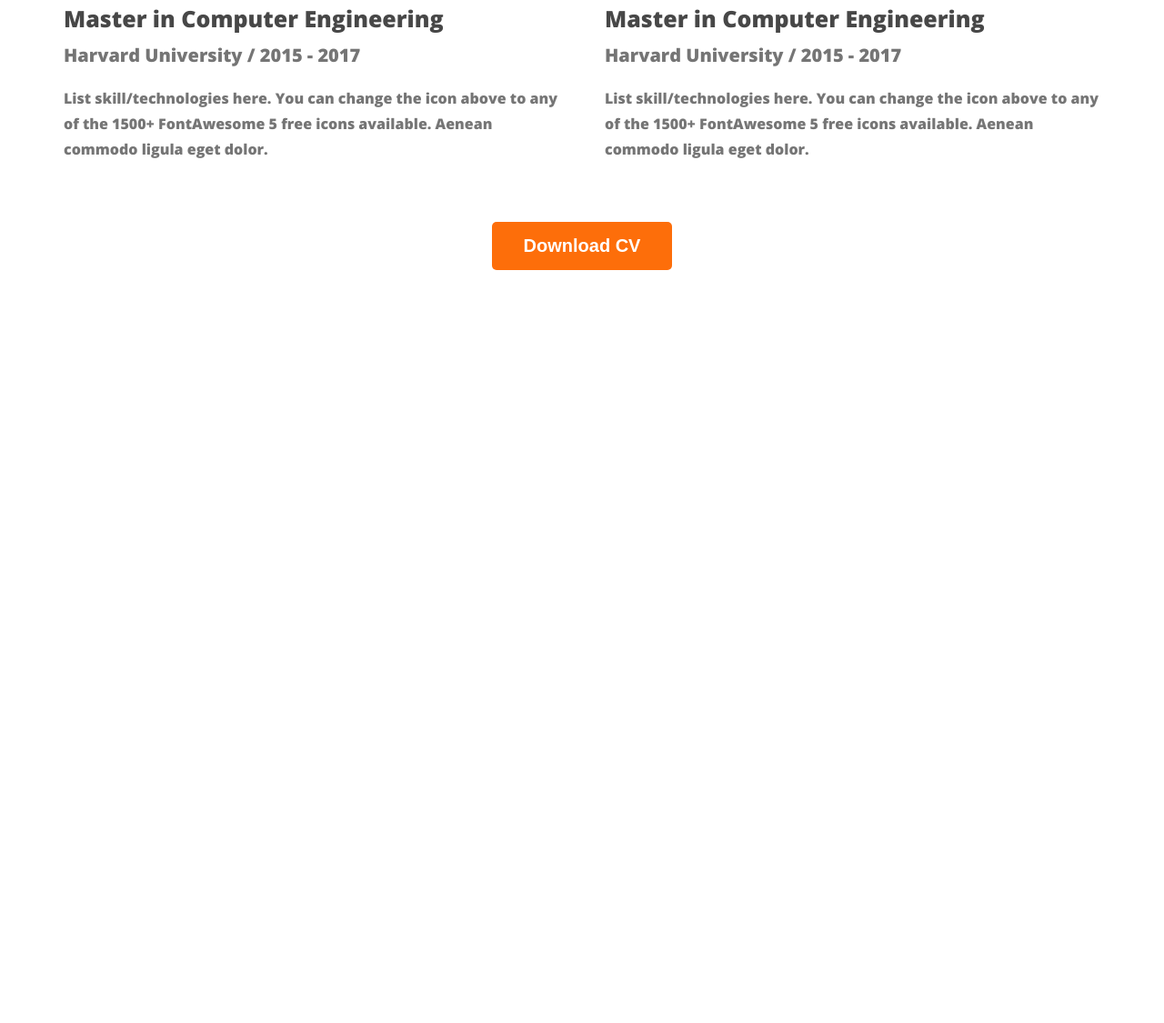
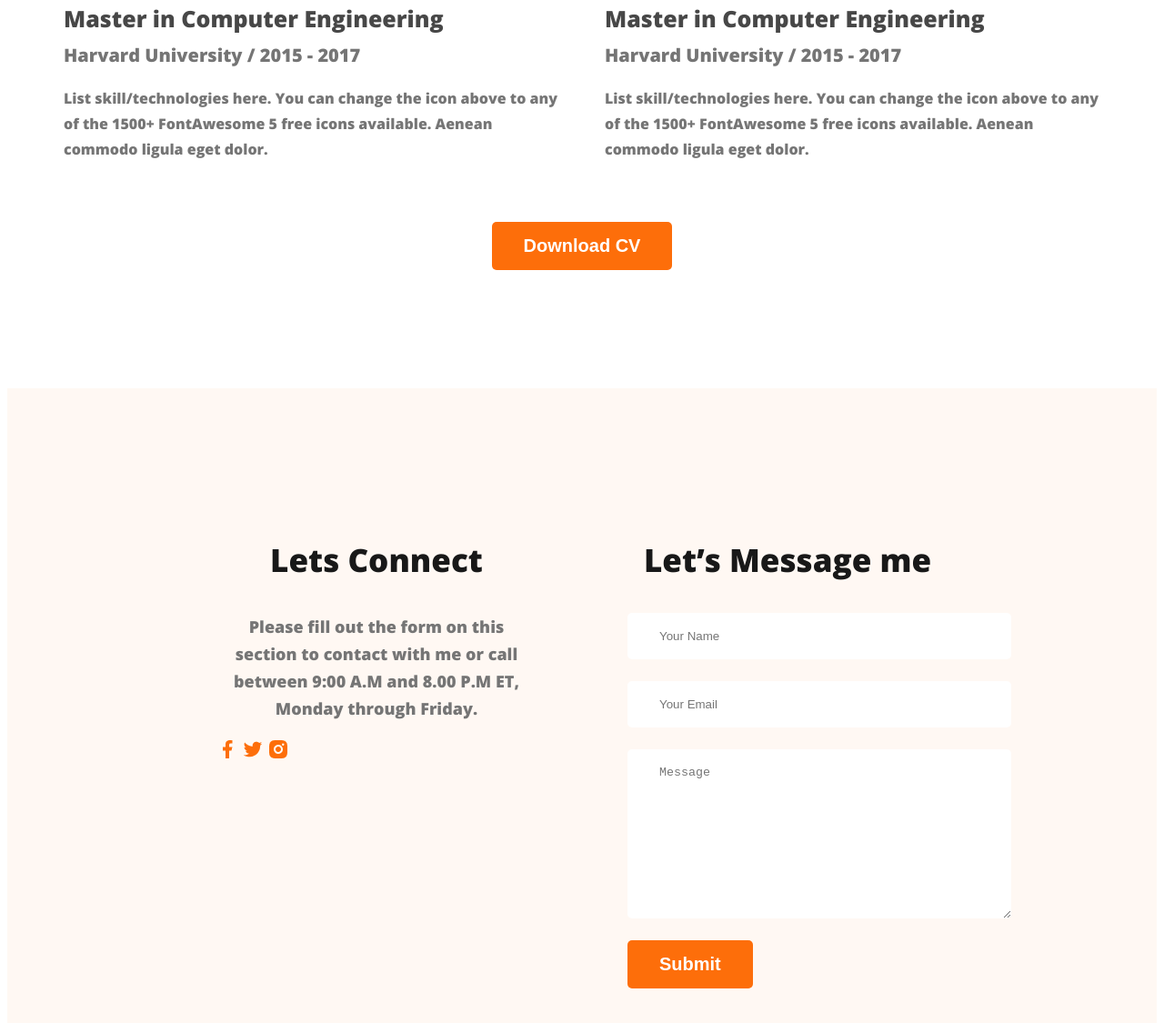
Before and after one commit to Nasim-Taif/webdeveloper-portfolio, a plain HTML site: page index.html in a window 1280 px wide. Shown: the part 3109-4234 px from the top of the page at 91% size. Before the commit the page ends 3414 px from the top, so only its background shows below. Drawn offline with nearby package versions, Linux system fonts and the light colour scheme.

Commit message:
Mota Muti Full Complete

```diff
--- a/index.html
+++ b/index.html
@@ -159,13 +159,36 @@
           <div class="download-cv">
             <button class="btn-primary">Download CV</button>
           </div>
-
         </section>
-
-
     </main>
 
     <footer>
+        <div class="footer-column">
+            <h3 class="section-titel">Lets Connect</h3>
+            <p class="section-description">Please fill out the form on this section to contact with me or call between 9:00 A.M and 8.00 P.M ET, Monday through Friday.</p>
+            <div class="social-links">
+                <a href=""><img src="./images/icons/facebook.png" alt=""></a>
+                <a href=""><img src="./images/icons/twitter.png" alt=""></a>
+                <a href=""><img src="./images/icons/insta.png" alt=""></a>
+
+            </div>
+
+
+
+
+        </div>
+        <div class="footer-column">
+            <h3 class="section-titel">Let’s Message me</h3>
+            <form class="contact-form" action="">
+                <input type="text" placeholder="Your Name">
+                <input type="email" placeholder="Your Email">
+
+                <textarea name="" placeholder="Message" id="" cols="30" rows="10"></textarea>
+                <input class="btn-primary" type="submit" value="Submit">
+
+
+            </form>
+        </div>
 
     </footer>
 
--- a/styles/portfolio.css
+++ b/styles/portfolio.css
@@ -193,3 +193,32 @@ line-height: 28px;
    text-align: center;
    margin-top: 50px;
 }
+
+/* footer style */
+ footer{
+    display: flex;
+    gap: 100px;
+    background-color: #FFF8F3;
+    padding: 130px 230px;
+    margin-top: 130px;
+ }
+ .footer-column{
+    width: 50%;
+ }
+.social-links{
+    margin-right: 25px;
+}
+
+ .contact-form{
+
+ }
+.contact-form input[type="text"],input[type="email"]  ,textarea {
+    display: block;
+    margin-bottom: 24px;
+    padding: 18px 35px;
+    border-radius: 5px;
+background-color: #FFF;
+border: 0;
+width:100%;
+
+}
```
